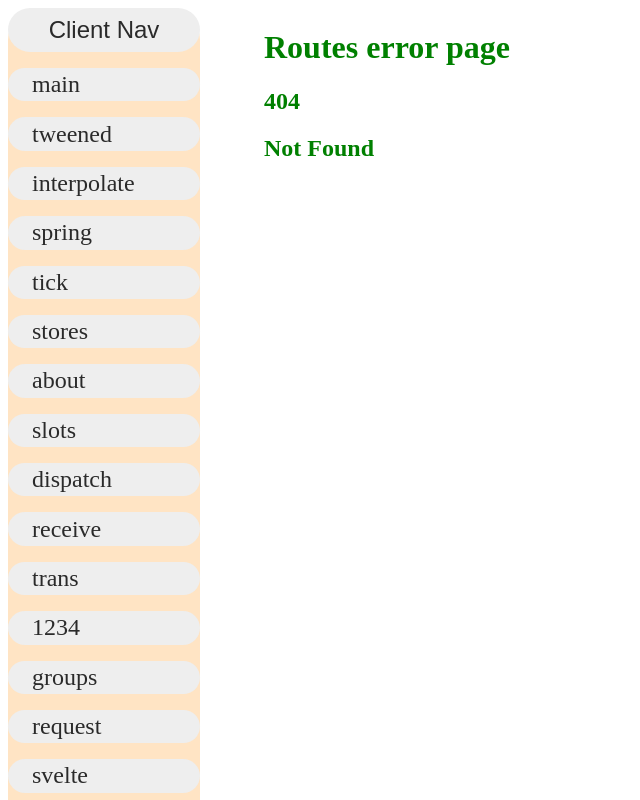
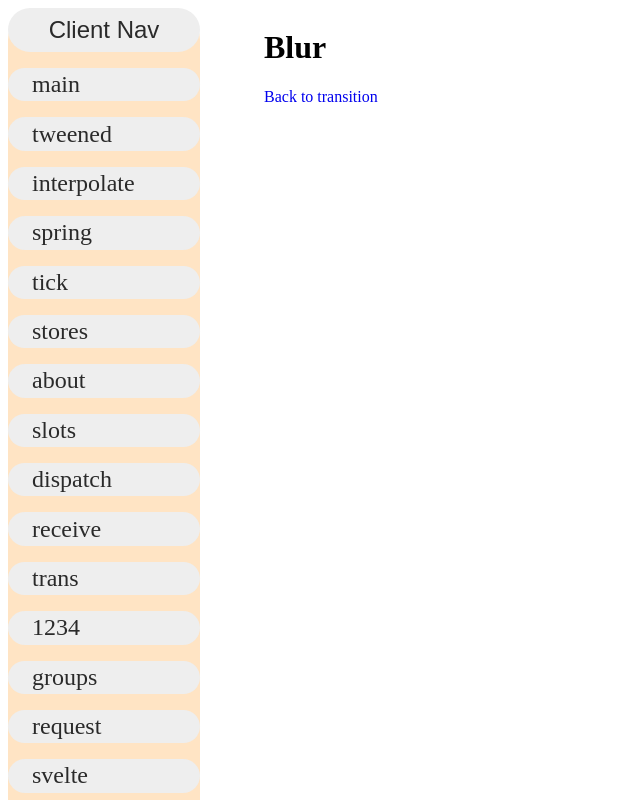
Before and after one commit to Waldemar-00/Svelte-Sveltekit, a SvelteKit app: page /transition/plus in a window 1280 px wide. Before the commit this address had no page. Shown: the top 800 px of the page, without its empty margins (0-640 px from the left). Built offline with nearby package versions, Linux system fonts and the light colour scheme.

Commit message:
Svelte transition: fade, fly, blur.

```diff
--- /dev/null
+++ b/src/routes/transition/plus/+page.svelte
@@ -0,0 +1,13 @@
+<script>
+	import { blur } from 'svelte/transition';
+	import { cubicOut, linear } from 'svelte/easing';
+</script>
+
+<h1
+	in:blur={{ delay: 0, duration: 400, opacity: 0, amount: '17rem', easing: linear }}
+	out:blur={{ amount: '17rem', easing: cubicOut }}
+>
+	Blur
+</h1>
+<!--default amount in px, you can use 'rem' -->
+<a href="/transition">Back to transition</a>
```
Also changed, not shown: src/routes/transition/+page.svelte (+6 -2 lines).
